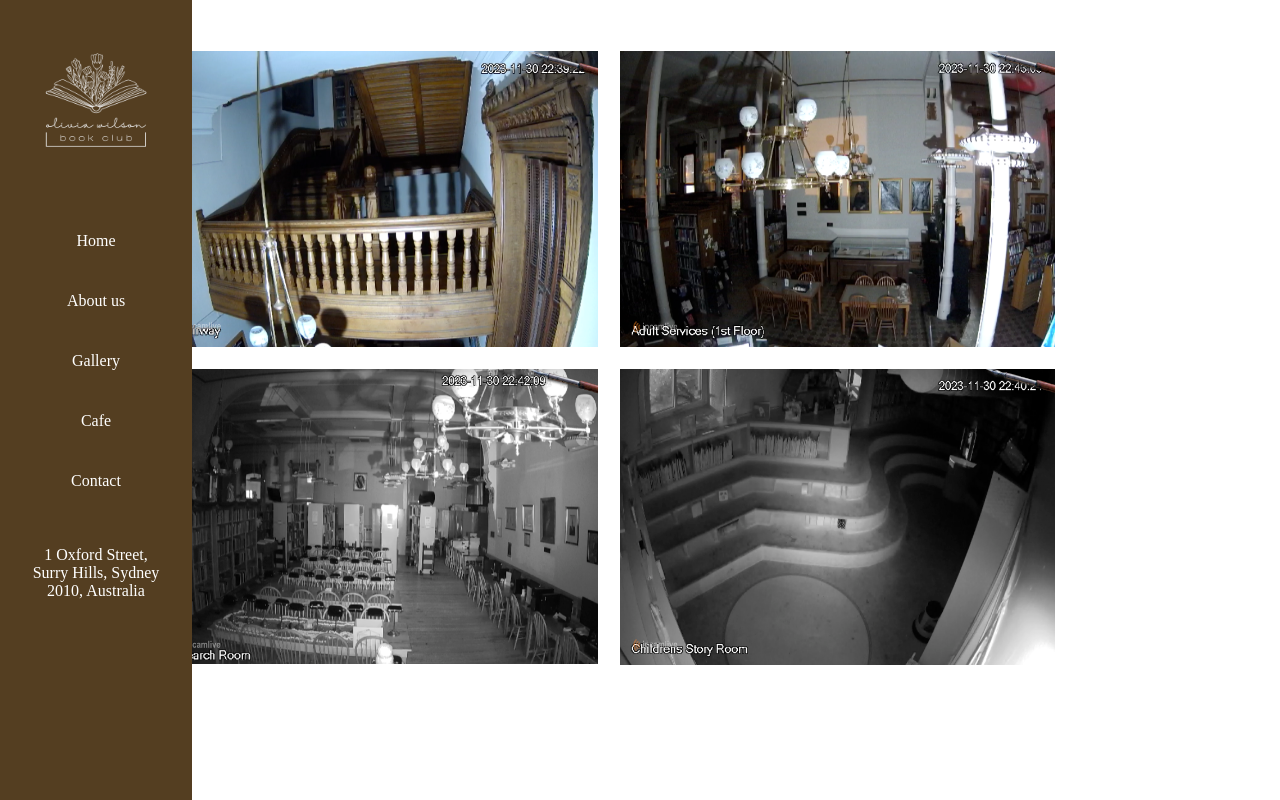
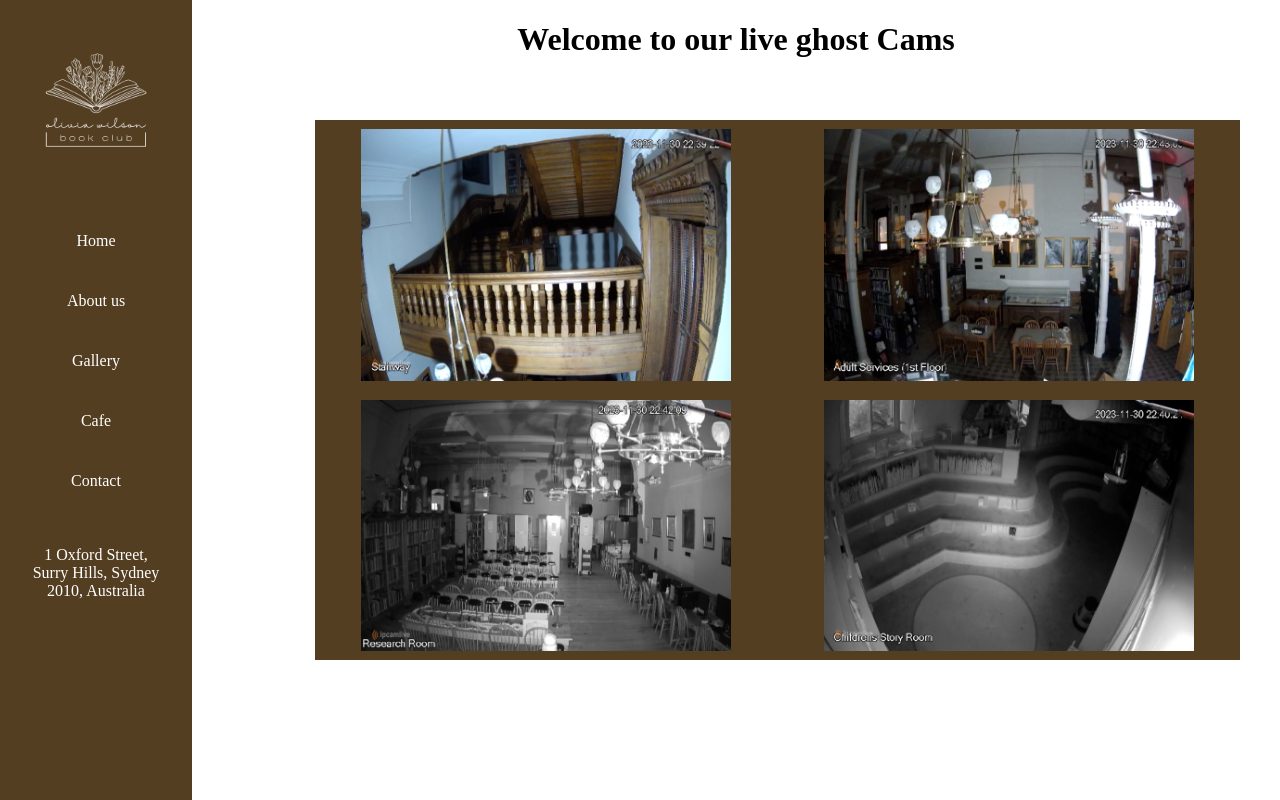
Before and after one commit to Deb-Render/Mels-Bookstore, a plain HTML site: page Ghostcam.html in a window 1280 px wide. Drawn offline with Linux system fonts and the light colour scheme.

Commit message:
playing with background color

```diff
--- a/Ghostcam.html
+++ b/Ghostcam.html
@@ -9,7 +9,7 @@
     <title>Document</title>
 </head>
 
-<body>
+<body class="ghost-cam-body">
 
     <section class="side-bar">
         <img class="logo"
@@ -31,8 +31,8 @@
     </section>
 
 
-
-
+    <div class="ghost-divider">
+        <h1>Welcome to our live ghost Cams</h1>
 
 
         <section class="main-camera-section">
@@ -42,6 +42,7 @@
             <img class="ghost-camera" src="/assets/images/childrensRoom.png" alt="">
 
         </section>
+    </div>
 </body>
 
 </html>
--- a/assets/css/style.css
+++ b/assets/css/style.css
@@ -385,16 +385,25 @@ RIGHT SIDE LANDING PAGE
               GHOST CAMS
   ************************************/
 
+/* .ghost-cam-body {
+    background-color: rgb(52, 40, 40);
+} */
 
+.ghost-divider {
+    width: 85%;
+    float: right;
+    text-align: center;
+}
 
 .main-camera-section {
+    background-color: rgb(84, 62, 33);
     padding: 0;
     margin: 40px;
     width: 85%;
     float: right;
     display: flex;
     flex-wrap: wrap;
-    /* justify-content: flex-end; */
+    justify-content: space-around;
 }
 
 
```
Also changed, not shown: index.html (+0 -2 lines). Lines whose indentation alone changed are shown as unchanged.
